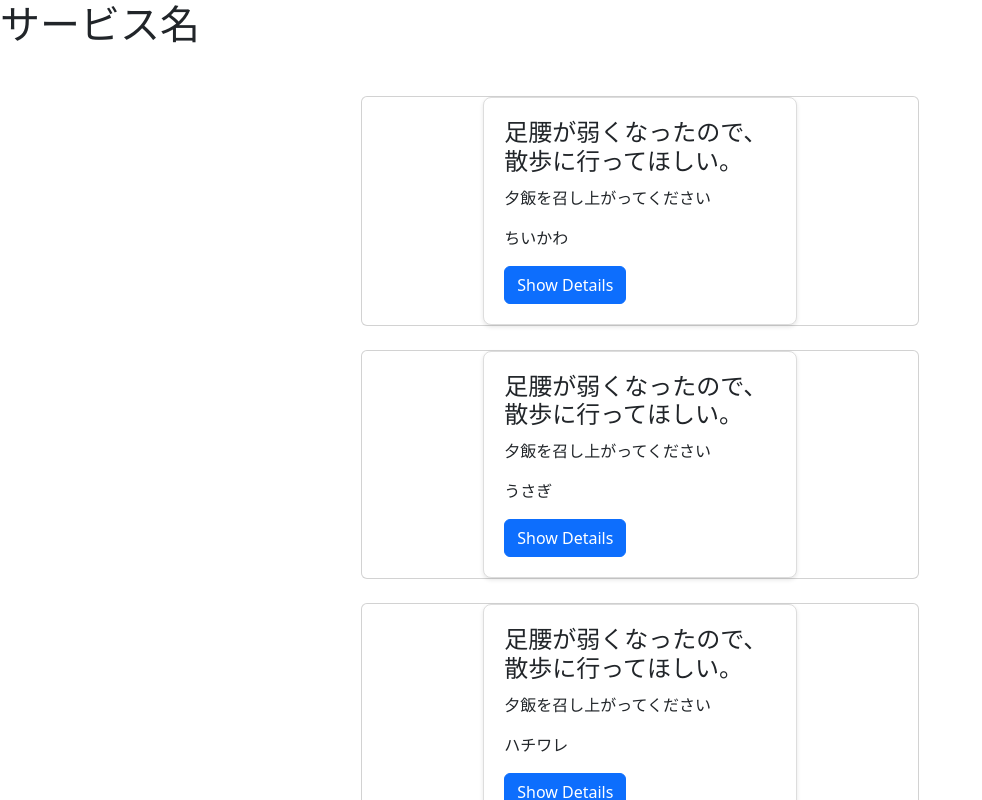
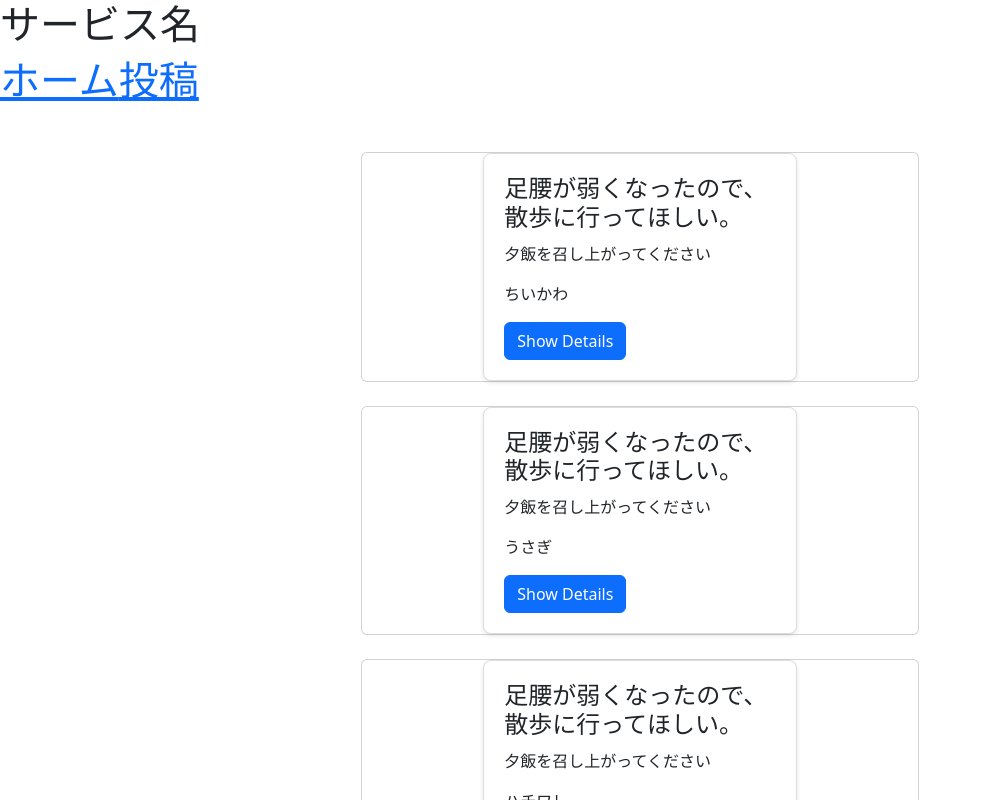
Before and after one commit to Goemon5/local_matchinng, a Next.js app: page / in a window 1280 px wide. Shown: the top 800 px of the page, without its empty margins (0-982 px from the left). Built offline with nearby package versions, Linux system fonts and the light colour scheme.

Commit message:
Revert "Remove unnecessary code from header to optimize performance"
This reverts commit d32414ba8b158be8daad7fbb1eb8028022805d70.

```diff
--- a/src/components/Layout/Header.tsx
+++ b/src/components/Layout/Header.tsx
@@ -5,6 +5,14 @@ const Header = () => {
     <>
       <header>
         <h1 className="title">サービス名</h1>
+        <h1 className="links">
+          <a href="#" className="links_home">
+            ホーム
+          </a>
+          <a href="#" className="links_home">
+            投稿
+          </a>
+        </h1>
       </header>
     </>
   );
```
